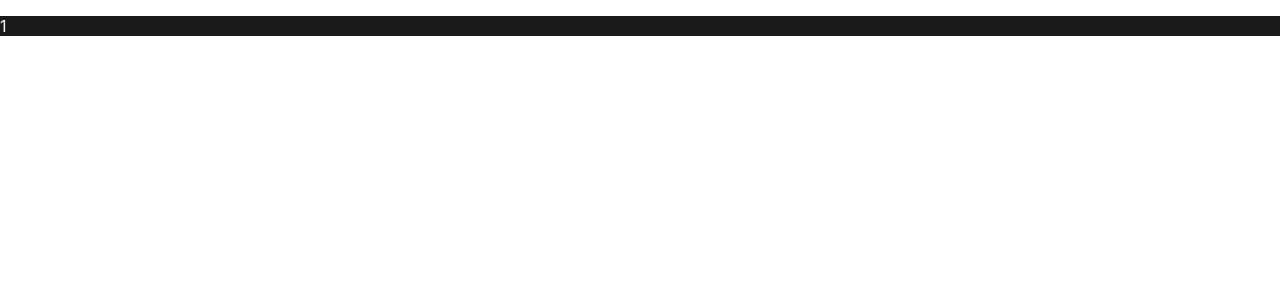
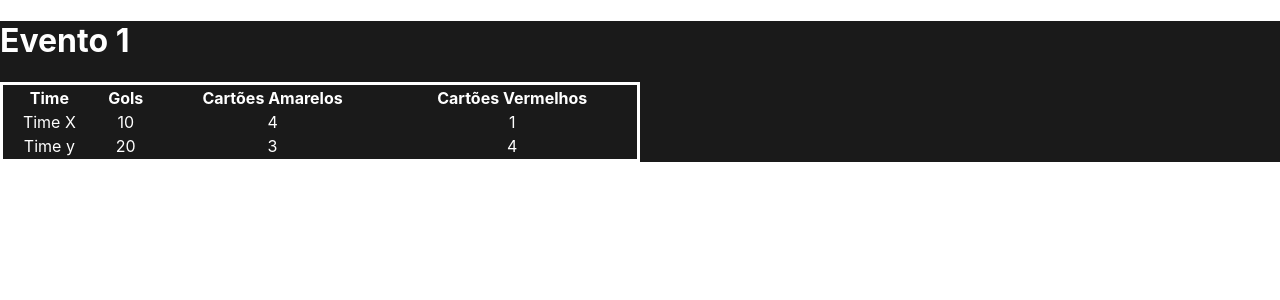
Before and after one commit to elc1090/project3-gv-caetano, a React (Create React App) app in the folder front-end/: page /eventstats/1 in a window 1280 px wide. Shown: the top 300 px of the page. Built offline with nearby package versions, Linux system fonts and the light colour scheme.

Commit message:
feat: Get API data

```diff
--- a/front-end/src/App.js
+++ b/front-end/src/App.js
@@ -2,8 +2,8 @@ import { Routes, Route } from 'react-router-dom';
 
 import ListEvents from './pages/ListEvents';
 import EventStats from './pages/EventStats';
+import './App.css';
 
-import './App.css';
 
 const App = ()  => {
 
--- a/front-end/src/components/ListItems/ListItems.css
+++ b/front-end/src/components/ListItems/ListItems.css
@@ -27,6 +27,7 @@
   padding-bottom: 10px;
 }
 
+
 .team-summary img {
   width: 100px;
   height: 100px;
--- a/front-end/src/components/ListItems/ListItems.js
+++ b/front-end/src/components/ListItems/ListItems.js
@@ -6,26 +6,26 @@ const ListItems = ({ matches }) => {
   const navigate = useNavigate();
 
   const renderItem = (event) => {
-    const { team1, team2 } = event;
+    const { home_team, away_team } = event;
 
     return(
-      <div className='event-card' onClick={() => navigate(`eventstats/${event.Id}`)}>
-        <h1>{`${team1.name} x ${team2.name}`}</h1>
-        <h2>{event.date.toLocaleDateString()}</h2>
+      <div className='event-card' onClick={() => navigate(`eventstats/${event.id}`)}>
+        <h1>{`${home_team} x ${away_team}`}</h1>
+        <h2>{new Date(event.date).toLocaleDateString()}</h2>
         <div className='teams-summary'>
-          {renderTeamSummary(team1)}
-          {renderTeamSummary(team2)}
+          {renderTeamSummary(home_team, true)}
+          {renderTeamSummary(away_team, false)}
         </div>
       </div>
     );
   };
 
-  const renderTeamSummary = (team) => {
+  const renderTeamSummary = (team, isHomeTeam) => {
     return(
       <div className='team-summary'>
-        <p>{team.type === 'home' ? 'Em casa' : 'Fora'}</p>
-        <img src={team.img} alt={`Logo do time ${team.name}`}/>
-        <p>{team.name}</p>
+        <p>{isHomeTeam ? 'Em casa' : 'Fora'}</p>
+        <img src={team.img} alt={`Logo do time ${team}`}/>
+        <p>{team}</p>
       </div>
     );
   };
--- a/front-end/src/pages/EventStats.js
+++ b/front-end/src/pages/EventStats.js
@@ -3,8 +3,28 @@ import { useParams } from 'react-router-dom';
 const EventStats = () => {
   const { eventId } = useParams();
   return(
-    <div>
-      <p style={{color: 'white'}}>{eventId}</p>
+    <div style={{color: 'white'}}>
+      <h1 >Evento {eventId}</h1>
+      <table style={{ borderStyle: 'solid', borderColor: 'white', textAlign: 'center', width: '50%'}}>
+        <tr>
+          <th>Time</th>
+          <th>Gols</th>
+          <th>Cartões Amarelos</th>
+          <th>Cartões Vermelhos</th>
+        </tr>
+        <tr>
+          <td>Time X</td>
+          <td>10</td>
+          <td>4</td>
+          <td>1</td>
+        </tr>
+        <tr>
+          <td>Time y</td>
+          <td>20</td>
+          <td>3</td>
+          <td>4</td>
+        </tr>
+      </table>
     </div>
   );
 
--- a/front-end/src/pages/ListEvents.js
+++ b/front-end/src/pages/ListEvents.js
@@ -2,29 +2,17 @@ import { useState, useEffect } from 'react';
 
 import ListItems from "../components/ListItems/ListItems";
 
-const TEAM_QT = 18;
-
 const ListEvents = () => {
   const [matches, setMatches] = useState([]);
 
+  const loadData = async () => {
+    const lstMatches = await fetch('https://proj3-ww06.onrender.com/matches');
+    const data  = await lstMatches.json();
+    setMatches([...data]);
+  };
+
   useEffect(() => {
-    const lstMatches = [];
-
-    for(let i = 0; i < TEAM_QT; i+=2) {
-      const team1 = { name: `TEAM_${i+1}`, img: 'https://cbissn.ibict.br/images/phocagallery/galeria2/thumbs/phoca_thumb_l_image03_grd.png', type: 'home' };
-      const team2 = { name: `TEAM_${i+2}`, img: 'https://cbissn.ibict.br/images/phocagallery/galeria2/thumbs/phoca_thumb_l_image03_grd.png', type: 'away' };
-      const event = {
-        Id: `${team1.name}-${team2.name}`,
-        team1,
-        team2,
-        date: new Date(new Date() - Math.random()*(1e+12)),
-      };
-
-      lstMatches.push(event);
-    }
-
-    setMatches([...lstMatches]);
-    console.log('lstMatches', lstMatches);
+    loadData();
   }, []);
 
   return(
```
